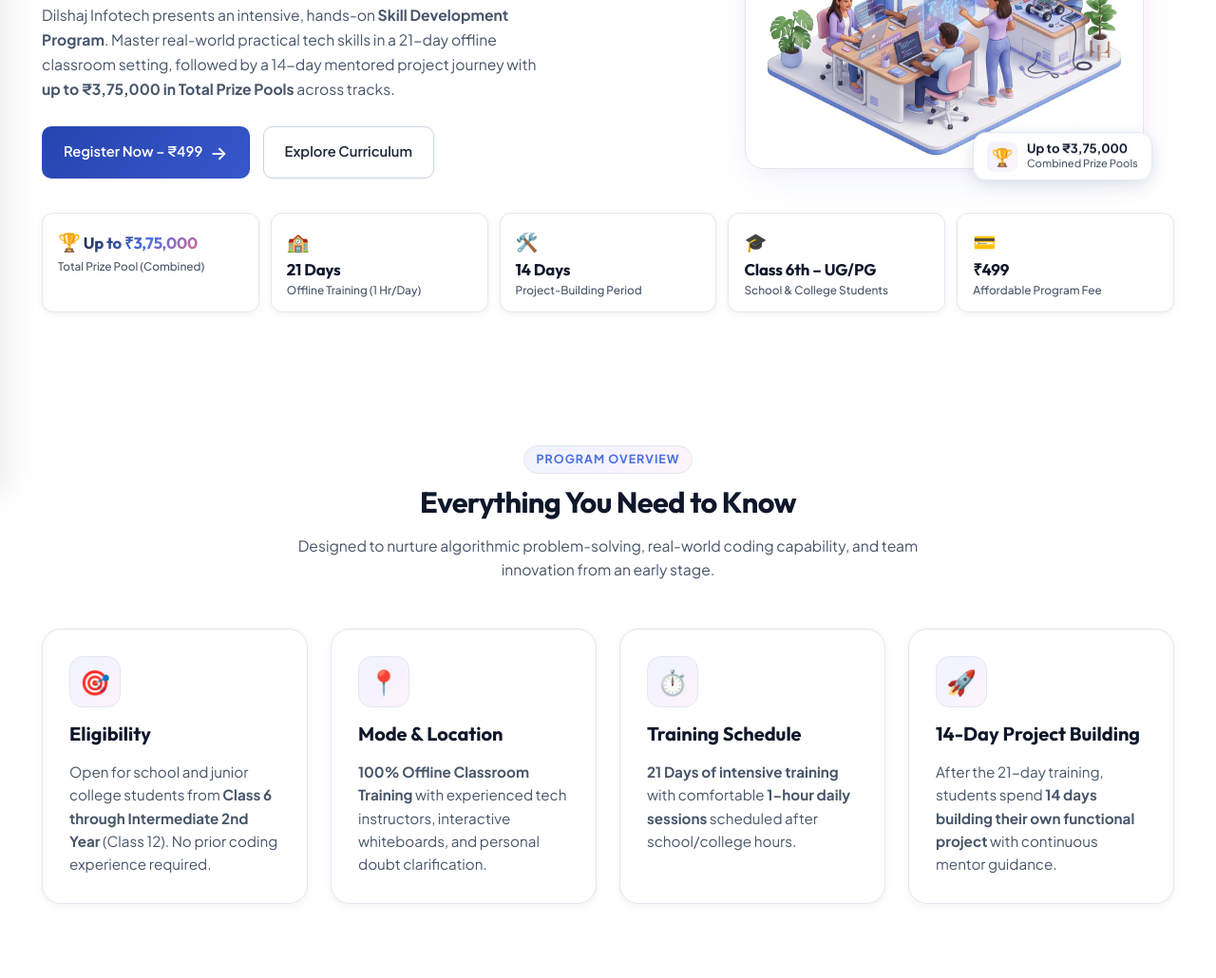
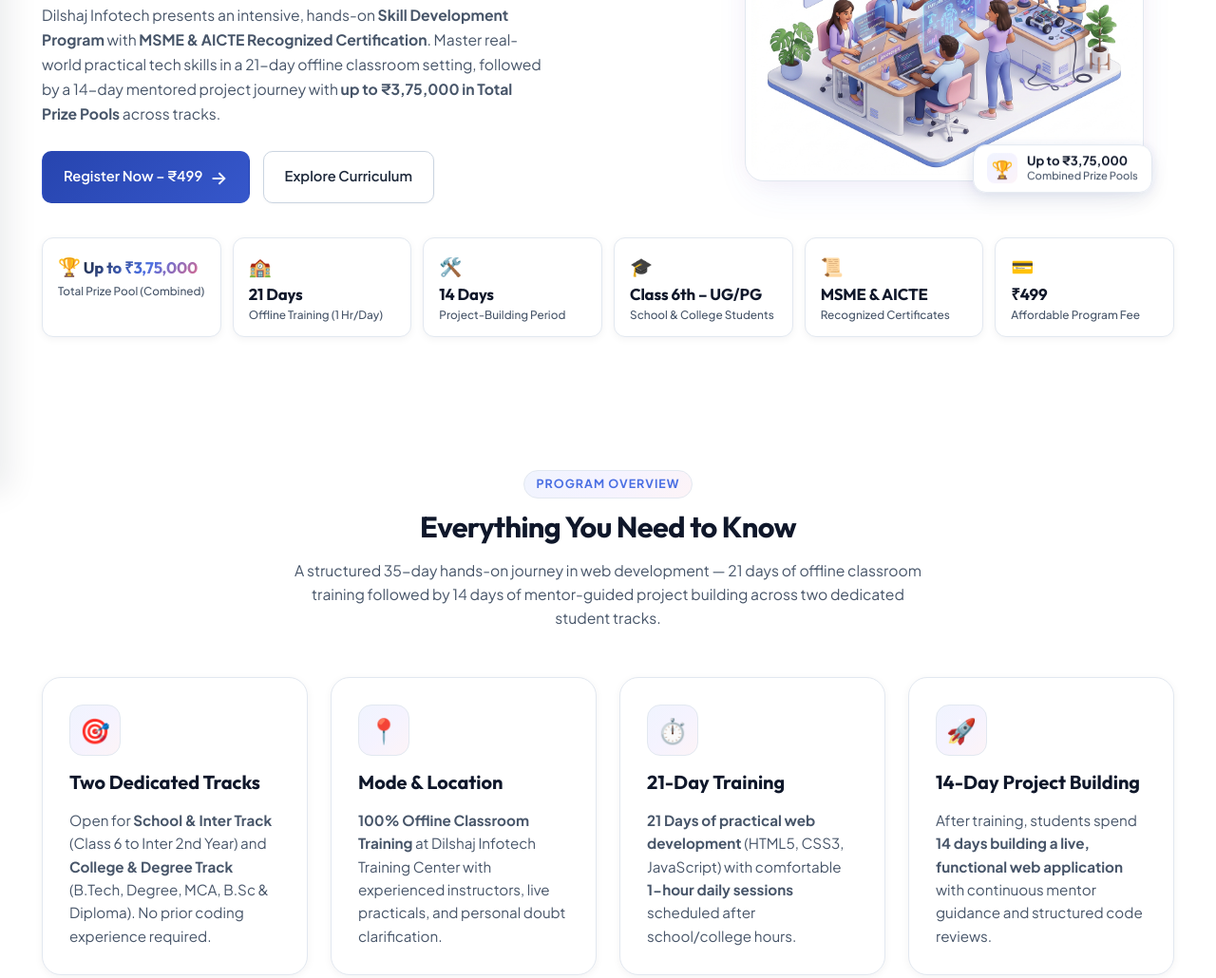
Before and after one commit to Dilshaj/skill_development, a plain HTML site: page index.html in a window 1280 px wide. Shown: the part 283-1313 px from the top of the page at 95% size. Drawn offline with Linux system fonts and the light colour scheme.

Commit message:
feat: integrate MSME and AICTE certification details and update program tracks

```diff
--- a/index.html
+++ b/index.html
@@ -82,7 +82,7 @@
           <div class="hero-content">
             <div class="hero-badge-wrap">
               <span class="badge-dot"></span>
-              <span>Admissions Open for School (Class 6–Inter) & College (UG/PG) Students</span>
+              <span>School (Class 6–Inter) & College (UG/PG) Tracks • MSME & AICTE Certified</span>
             </div>
 
             <h1 class="hero-title">
@@ -91,10 +91,7 @@
             </h1>
 
             <p class="hero-subtitle">
-              Dilshaj Infotech presents an intensive, hands-on <strong>Skill Development Program</strong>. Master
-              real-world
-              practical tech skills in a 21-day offline classroom setting, followed by a 14-day mentored project journey
-              with <strong>up to ₹3,75,000 in Total Prize Pools</strong> across tracks.
+              Dilshaj Infotech presents an intensive, hands-on <strong>Skill Development Program</strong> with <strong>MSME & AICTE Recognized Certification</strong>. Master real-world practical tech skills in a 21-day offline classroom setting, followed by a 14-day mentored project journey with <strong>up to ₹3,75,000 in Total Prize Pools</strong> across tracks.
             </p>
 
             <div class="hero-cta-group">
@@ -155,6 +152,11 @@
             <div class="stat-label">School & College Students</div>
           </div>
           <div class="hero-stat-card">
+            <span class="stat-icon">📜</span>
+            <div class="stat-value">MSME & AICTE</div>
+            <div class="stat-label">Recognized Certificates</div>
+          </div>
+          <div class="hero-stat-card">
             <span class="stat-icon">💳</span>
             <div class="stat-value">₹499</div>
             <div class="stat-label">Affordable Program Fee</div>
@@ -169,37 +171,44 @@
         <div class="section-header">
           <span class="section-tag">Program Overview</span>
           <h2 class="section-title">Everything You Need to Know</h2>
-          <p class="section-desc">Designed to nurture algorithmic problem-solving, real-world coding capability, and
-            team innovation from an early stage.</p>
+          <p class="section-desc">A structured 35-day hands-on journey in web development — 21 days of offline classroom training followed by 14 days of mentor-guided project building across two dedicated student tracks.</p>
         </div>
 
         <div class="overview-grid">
           <div class="overview-card">
             <div class="card-icon-box">🎯</div>
-            <h3 class="overview-title">Eligibility</h3>
-            <p class="overview-detail">Open for school and junior college students from <strong>Class 6 through
-                Intermediate 2nd Year</strong> (Class 12). No prior coding experience required.</p>
+            <h3 class="overview-title">Two Dedicated Tracks</h3>
+            <p class="overview-detail">Open for <strong>School & Inter Track</strong> (Class 6 to Inter 2nd Year) and <strong>College & Degree Track</strong> (B.Tech, Degree, MCA, B.Sc & Diploma). No prior coding experience required.</p>
           </div>
 
           <div class="overview-card">
             <div class="card-icon-box cyan">📍</div>
             <h3 class="overview-title">Mode & Location</h3>
-            <p class="overview-detail"><strong>100% Offline Classroom Training</strong> with experienced tech
-              instructors, interactive whiteboards, and personal doubt clarification.</p>
+            <p class="overview-detail"><strong>100% Offline Classroom Training</strong> at Dilshaj Infotech Training Center with experienced instructors, live practicals, and personal doubt clarification.</p>
           </div>
 
           <div class="overview-card">
             <div class="card-icon-box emerald">⏱️</div>
-            <h3 class="overview-title">Training Schedule</h3>
-            <p class="overview-detail"><strong>21 Days of intensive training</strong> with comfortable <strong>1-hour
-                daily sessions</strong> scheduled after school/college hours.</p>
+            <h3 class="overview-title">21-Day Training</h3>
+            <p class="overview-detail"><strong>21 Days of practical web development</strong> (HTML5, CSS3, JavaScript) with comfortable <strong>1-hour daily sessions</strong> scheduled after school/college hours.</p>
           </div>
 
           <div class="overview-card">
             <div class="card-icon-box gold">🚀</div>
             <h3 class="overview-title">14-Day Project Building</h3>
-            <p class="overview-detail">After the 21-day training, students spend <strong>14 days building their own
-                functional project</strong> with continuous mentor guidance.</p>
+            <p class="overview-detail">After training, students spend <strong>14 days building a live, functional web application</strong> with continuous mentor guidance and structured code reviews.</p>
+          </div>
+
+          <div class="overview-card">
+            <div class="card-icon-box gold">🏆</div>
+            <h3 class="overview-title">Up to ₹3,75,000 Prizes</h3>
+            <p class="overview-detail">Exciting rewards for top performers: <strong>₹2,00,000 pool</strong> for School & Inter (Top prizes: ₹50K, ₹30K, ₹20K) and <strong>₹1,75,000 pool</strong> for College track (Top prizes: ₹1L, ₹50K, ₹25K).</p>
+          </div>
+
+          <div class="overview-card">
+            <div class="card-icon-box emerald">📜</div>
+            <h3 class="overview-title">MSME & AICTE Certification</h3>
+            <p class="overview-detail">Nominal <strong>₹499 one-time fee</strong> covering the complete 35-day program, study materials, project evaluation, and verified <strong>MSME & AICTE Recognized Certificates</strong> from Dilshaj Infotech.</p>
           </div>
         </div>
       </div>
@@ -428,7 +437,7 @@
               <ul class="prize-perks">
                 <li><span>✓</span> ₹30,000 Cash Prize</li>
                 <li><span>✓</span> Official Runner-Up Trophy</li>
-                <li><span>✓</span> Certificate of Excellence</li>
+                <li><span>✓</span> MSME & AICTE Certificate of Excellence</li>
                 <li><span>✓</span> Dilshaj Infotech Swag Kit</li>
               </ul>
             </div>
@@ -444,7 +453,7 @@
               <ul class="prize-perks">
                 <li><span>✓</span> <strong>₹50,000 Grand Cash Prize</strong></li>
                 <li><span>✓</span> Official Winner Trophy & Medal</li>
-                <li><span>✓</span> Certificate of High Distinction</li>
+                <li><span>✓</span> MSME & AICTE Certificate of High Distinction</li>
                 <li><span>✓</span> Direct Mentorship & Project Support</li>
                 <li><span>✓</span> Exclusive Winner Tech Kit</li>
               </ul>
@@ -460,7 +469,7 @@
               <ul class="prize-perks">
                 <li><span>✓</span> ₹20,000 Cash Prize</li>
                 <li><span>✓</span> Official 2nd Runner-Up Trophy</li>
-                <li><span>✓</span> Certificate of Excellence</li>
+                <li><span>✓</span> MSME & AICTE Certificate of Excellence</li>
                 <li><span>✓</span> Dilshaj Infotech Swag Kit</li>
               </ul>
             </div>
@@ -487,7 +496,7 @@
               <ul class="prize-perks">
                 <li><span>✓</span> ₹50,000 Cash Prize</li>
                 <li><span>✓</span> Official Runner-Up Trophy</li>
-                <li><span>✓</span> Certificate of Excellence</li>
+                <li><span>✓</span> MSME & AICTE Certificate of Excellence</li>
                 <li><span>✓</span> Dilshaj Infotech Swag Kit</li>
               </ul>
             </div>
@@ -503,7 +512,7 @@
               <ul class="prize-perks">
                 <li><span>✓</span> <strong>₹1,00,000 Grand Cash Prize</strong></li>
                 <li><span>✓</span> Official Winner Trophy & Medal</li>
-                <li><span>✓</span> Certificate of High Distinction</li>
+                <li><span>✓</span> MSME & AICTE Certificate of High Distinction</li>
                 <li><span>✓</span> Direct Mentorship & Internship Opportunities</li>
                 <li><span>✓</span> Exclusive Winner Tech Kit</li>
               </ul>
@@ -519,7 +528,7 @@
               <ul class="prize-perks">
                 <li><span>✓</span> <strong>₹25,000 Cash Prize</strong></li>
                 <li><span>✓</span> Official 2nd Runner-Up Trophy</li>
-                <li><span>✓</span> Certificate of Excellence</li>
+                <li><span>✓</span> MSME & AICTE Certificate of Excellence</li>
                 <li><span>✓</span> Dilshaj Infotech Swag Kit</li>
               </ul>
             </div>
@@ -528,8 +537,8 @@
 
         <div style="text-align: center; margin-top: 36px;">
           <p style="font-size: 0.95rem; color: var(--text-muted);">
-            📜 <strong>Certificate of Completion:</strong> Every student who completes the 21-day training and submits
-            their project receives an official verified certificate from Dilshaj Infotech.
+            📜 <strong>MSME & AICTE Recognized Certification:</strong> Every student who completes the 21-day training and submits
+            their project receives an official verified <strong>MSME & AICTE Certificate</strong> from Dilshaj Infotech.
           </p>
         </div>
       </div>
@@ -600,7 +609,7 @@
               <li><span class="check">✓</span> <strong>14 Days Mentored Project Building</strong> Period</li>
               <li><span class="check">✓</span> Logic Building, HTML5, Modern CSS & JavaScript</li>
               <li><span class="check">✓</span> Compete for <strong>₹2,00,000 Grand Prize Pool</strong></li>
-              <li><span class="check">✓</span> Official Certificate of Achievement & Project Showcase</li>
+              <li><span class="check">✓</span> <strong>MSME & AICTE Recognized Certificate</strong> & Showcase</li>
             </ul>
 
             <div style="margin-top: auto; padding-top: 24px;">
@@ -625,7 +634,7 @@
               <li><span class="check">✓</span> HTML5, CSS3, JavaScript & Responsive Design</li>
               <li><span class="check">✓</span> Portfolio-Ready Capstone Project Construction</li>
               <li><span class="check">✓</span> Mentor-Guided Project Building & Code Reviews</li>
-              <li><span class="check">✓</span> Career Prep, Internship Opportunities & Hackathon Entry</li>
+              <li><span class="check">✓</span> <strong>MSME & AICTE Recognized Certificate</strong> & Career Value</li>
             </ul>
 
             <div style="margin-top: auto; padding-top: 24px;">
@@ -664,7 +673,7 @@
               <span class="faq-icon">+</span>
             </button>
             <div class="faq-answer">
-              The fee is a one-time <strong>₹499 per student</strong>. This includes 21 days of offline classroom training, 14 days of dedicated project mentorship, an official verified certificate, access to lab systems during training, and eligibility to compete for the grand prize pools (up to ₹3,75,000 combined across both tracks).
+              The fee is a one-time <strong>₹499 per student</strong>. This includes 21 days of offline classroom training, 14 days of dedicated project mentorship, an official verified <strong>MSME & AICTE recognized certificate</strong>, access to lab systems during training, and eligibility to compete for the grand prize pools (up to ₹3,75,000 combined across both tracks).
             </div>
           </div>
 
@@ -710,11 +719,11 @@
 
           <div class="faq-item">
             <button class="faq-question">
-              <span>Will all participants receive a certificate?</span>
+              <span>Will all participants receive a certificate? Is it recognized?</span>
               <span class="faq-icon">+</span>
             </button>
             <div class="faq-answer">
-              Yes! Every student who completes the 21-day training and submits their project receives an official, verifiable <strong>Certificate of Completion</strong> from Dilshaj Infotech — regardless of whether they win a prize.
+              Yes! Every student who completes the 21-day training and submits their project receives an official, verifiable <strong>MSME & AICTE Recognized Certificate of Completion</strong> from Dilshaj Infotech — regardless of whether they win a prize. This certification is officially recognized under MSME & AICTE frameworks, providing valuable credibility for academic portfolios, resumes, and higher education applications.
             </div>
           </div>
 
@@ -764,12 +773,11 @@
                 <span class="brand-dilshaj">Dilshaj</span>
                 <span class="brand-infotech">Infotech</span>
               </div>
-              <span class="brand-sub">Empowering Intelligence. Building the Future.</span>
+              <span class="brand-sub">Empowering Intelligence. Building the Future. • MSME & AICTE Certified</span>
             </div>
           </div>
           <p style="font-size: 0.92rem; max-width: 320px; margin-bottom: 16px;">
-            Empowering the next generation with practical computational skills, real project experience, and national
-            recognition.
+            Empowering the next generation with practical web development skills, real project experience, and <strong>MSME & AICTE recognized certification</strong>.
           </p>
           <div style="font-size: 0.85rem; color: var(--secondary);">
             Tagline: "Skills for today. Builders for tomorrow."
```
Also changed, not shown: 1 other file.
